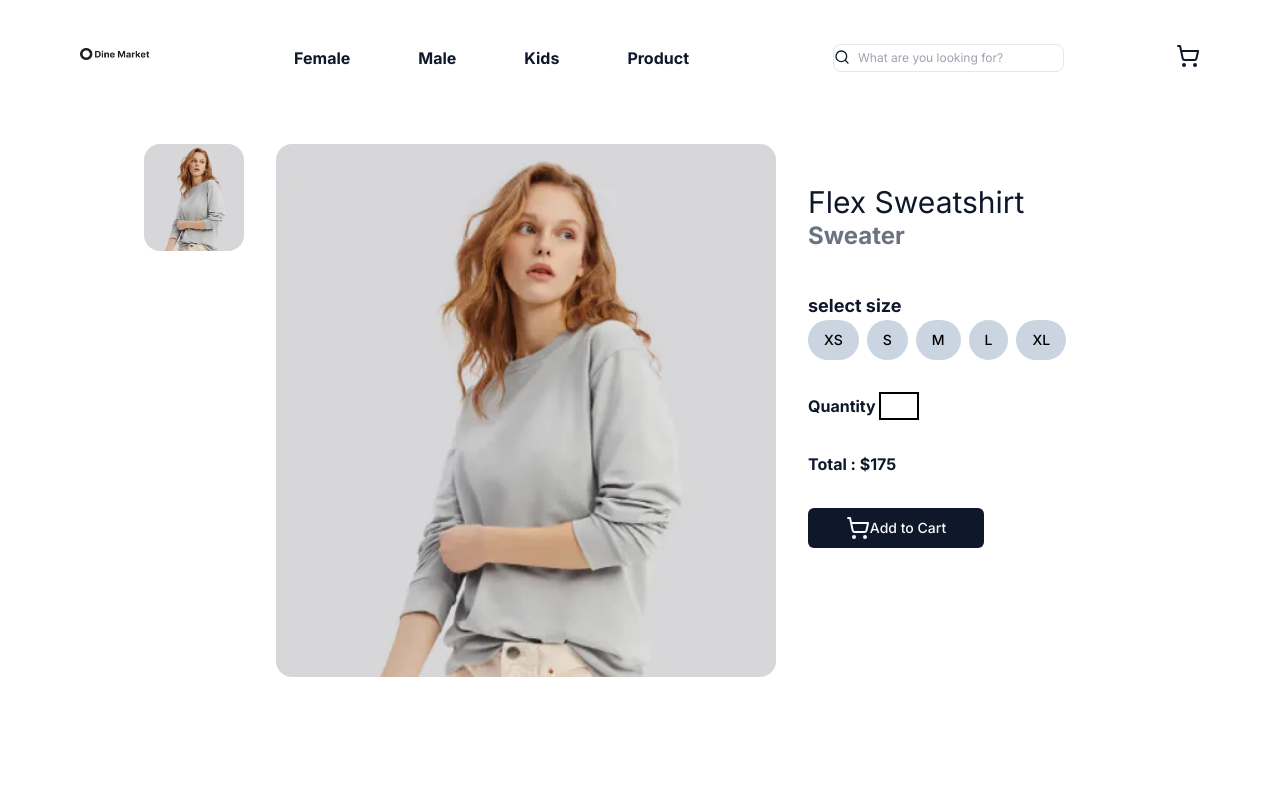
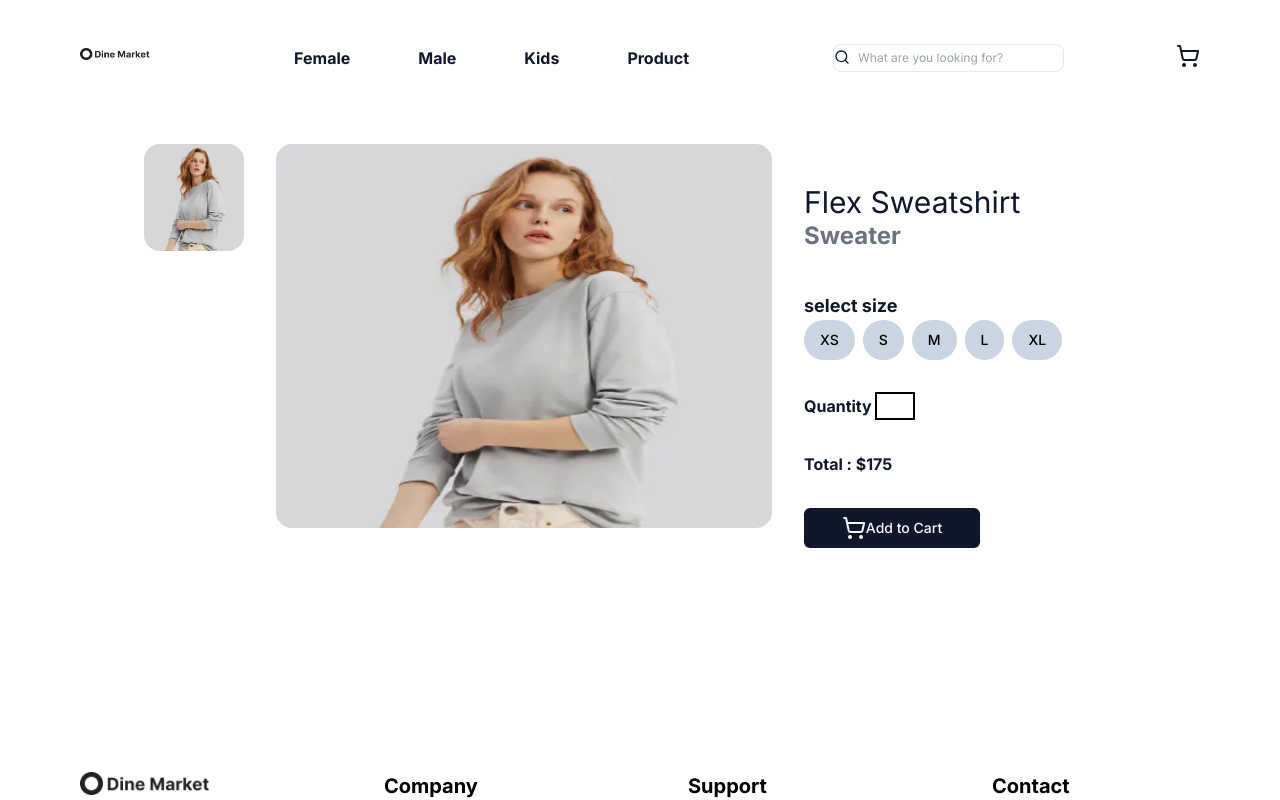
Before and after one commit to talhacheema675/talha_hackathon_website, a Next.js app: page /detail/1 in a window 1280 px wide. Shown: the top 800 px of the page. Built offline with nearby package versions, Linux system fonts and the light colour scheme.

Commit message:
Update page.tsx

```diff
--- a/src/app/detail/[slug]/page.tsx
+++ b/src/app/detail/[slug]/page.tsx
@@ -13,16 +13,17 @@ const Details=({params}:{params:{slug:number}})=>
                     <div key={index} >
                             <div className="flex lg:flex-row md:flex-row sm:flex-col flex-col gap-8 flex-wrap ">
                               <div> <Image src={item.image} alt="image" width="100" height={200} className="rounded-2xl lg:visible md:visible sm:invisible invisible"/></div>
-                              <div> <Image src={item.image} alt="image" width="500" height={1200} className="rounded-2xl"/></div>
-                              <div className="pt-10">
+                              <div className="lg:w-1/2 md:w-1/2 sm:w-full w-full h-96"> <Image src={item.image} alt="image" width="500" height={1200} className="rounded-2xl w-full h-full"/></div>
+                              <div className="pt-10 flex flex-col">
                                 <p className="text-3xl "> {item.name}</p>
                                 <p className="text-gray-500 text-2xl font-bold mb-10">{item.cloth}</p>
                                 <p className="text-lg font-bold mb-">select size</p>
-                                <Button className="rounded-full bg-slate-300 text-black mr-2">XS</Button>
+                                <div className="flex flex-row"><Button className="rounded-full bg-slate-300 text-black mr-2">XS</Button>
                                 <Button className="rounded-full bg-slate-300 text-black mr-2">S</Button>
                                 <Button className="rounded-full bg-slate-300 text-black mr-2">M</Button>
                                 <Button className="rounded-full bg-slate-300 text-black mr-2">L</Button>
                                 <Button className="rounded-full bg-slate-300 text-black mr-2 mb-8">XL</Button>
+                                </div>
                                 <p className="font-bold mb-8">Quantity <input type="text" className="w-10  border-solid border-black border-2"/></p>
                                 <p className="font-bold mb-8">Total : {item.price}</p>
                                 <Button className="w-44"><ShoppingCart/> Add to Cart </Button>
```
